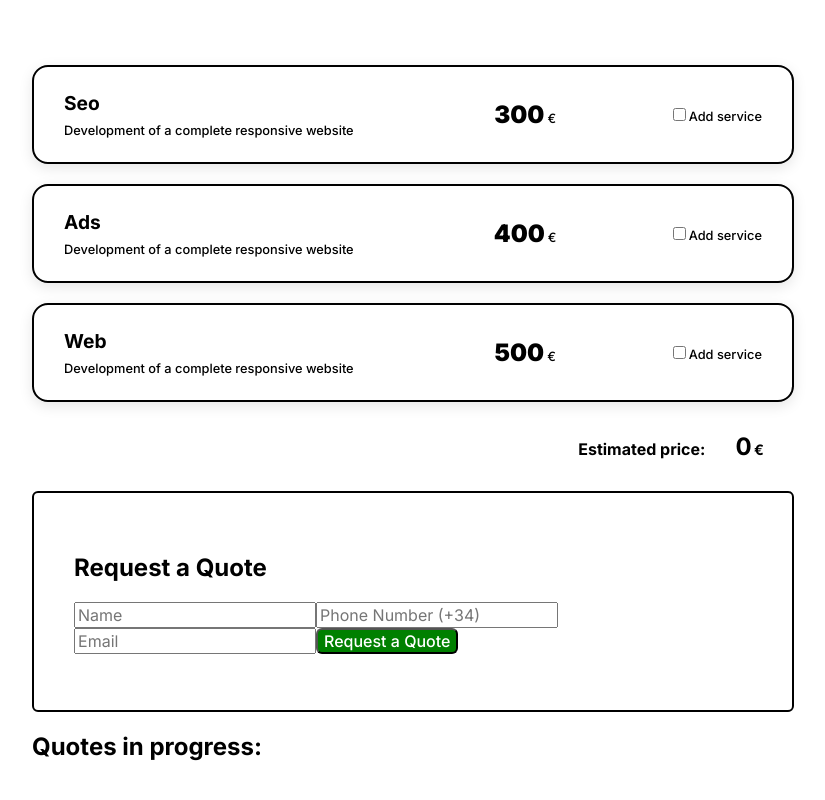
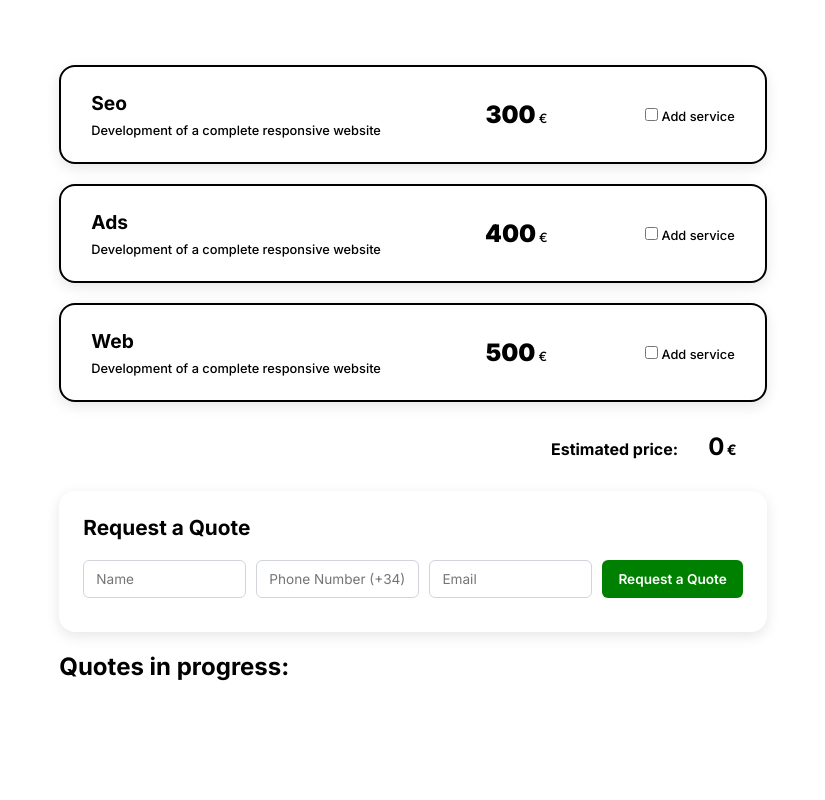
Before and after one commit to alefelipin/it-sprint4-budget, a React (Vite) app: page / in a window 1280 px wide. Shown: the part 376-1176 px from the top of the page, without its empty margins (227-1052 px from the left). After the commit the page ends 1117 px from the top, so only its background shows below. Built offline with nearby package versions, Linux system fonts and the light colour scheme.

Commit message:
style: improve QuoteForm component layout

```diff
--- a/src/components/QuoteForm.css
+++ b/src/components/QuoteForm.css
@@ -1,13 +1,51 @@
 .form-container {
+  border-radius: 16px;
+  border: none;
+  padding: 24px;
+  background-color: #ffffff;
+  box-shadow: 0 4px 14px #0000001A;
+}
+
+.form-container h2 {
+  font-size: 1.3rem;
+  font-weight: 700;
+  margin-top: 0;
+  margin-bottom: 20px;
+}
+
+.form-fields {
+  display: flex;
+  gap: 10px;
+}
+
+.form-fields input {
+  flex: 1;
+  min-width: 0;
+  border: 1px solid #d1d5db;
   border-radius: 6px;
-  border: 2px solid #000000;
-  padding: 40px;
+  font-size: 0.85rem;
+  background-color: #ffffff;
+  padding: 10px 12px;
 }
 
 .form-button{
   background-color: #008000;
-  color: white;
-  font-size: 1rem;
+  color: #ffffff;
+  border: none;
+  border-radius: 6px;
+  padding: 10px 16px;
+  font-size: 0.85rem;
+  font-weight: 600;
+  cursor: pointer;
+}
+
+.form-button:hover {
+  background-color: #399c7c;
+}
+
+.form p {
+  font-size: 0.8rem;
   font-weight: 500;
-  border-radius: 6px;
+  margin-top: 10px;
+  margin-bottom: 0;
 }
--- a/src/components/QuoteForm.tsx
+++ b/src/components/QuoteForm.tsx
@@ -47,6 +47,7 @@ export default function QuoteForm({data, onSubmit, onNameChange, onPhoneChange,
         className='form'
         onSubmit={handleFormSubmit}
       >
+        <div className='form-fields'>
           <input
           type='text'
           value={data.name}
@@ -70,7 +71,8 @@ export default function QuoteForm({data, onSubmit, onNameChange, onPhoneChange,
             className='form-button'
           >
             Request a Quote
-        </button><br />
+          </button>
+        </div>
         <p>
           {message}
         </p>
```
Lines whose indentation alone changed are shown as unchanged.
